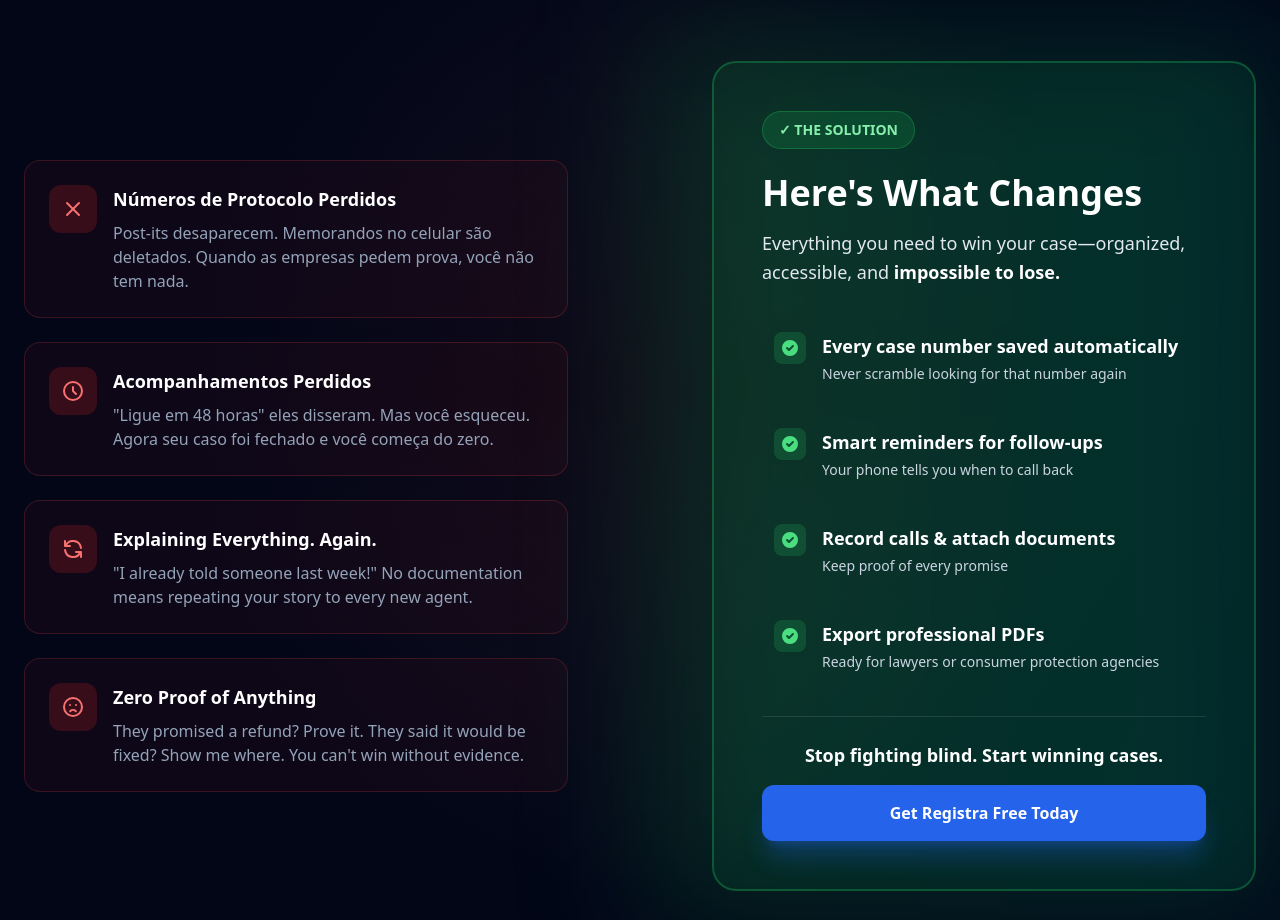
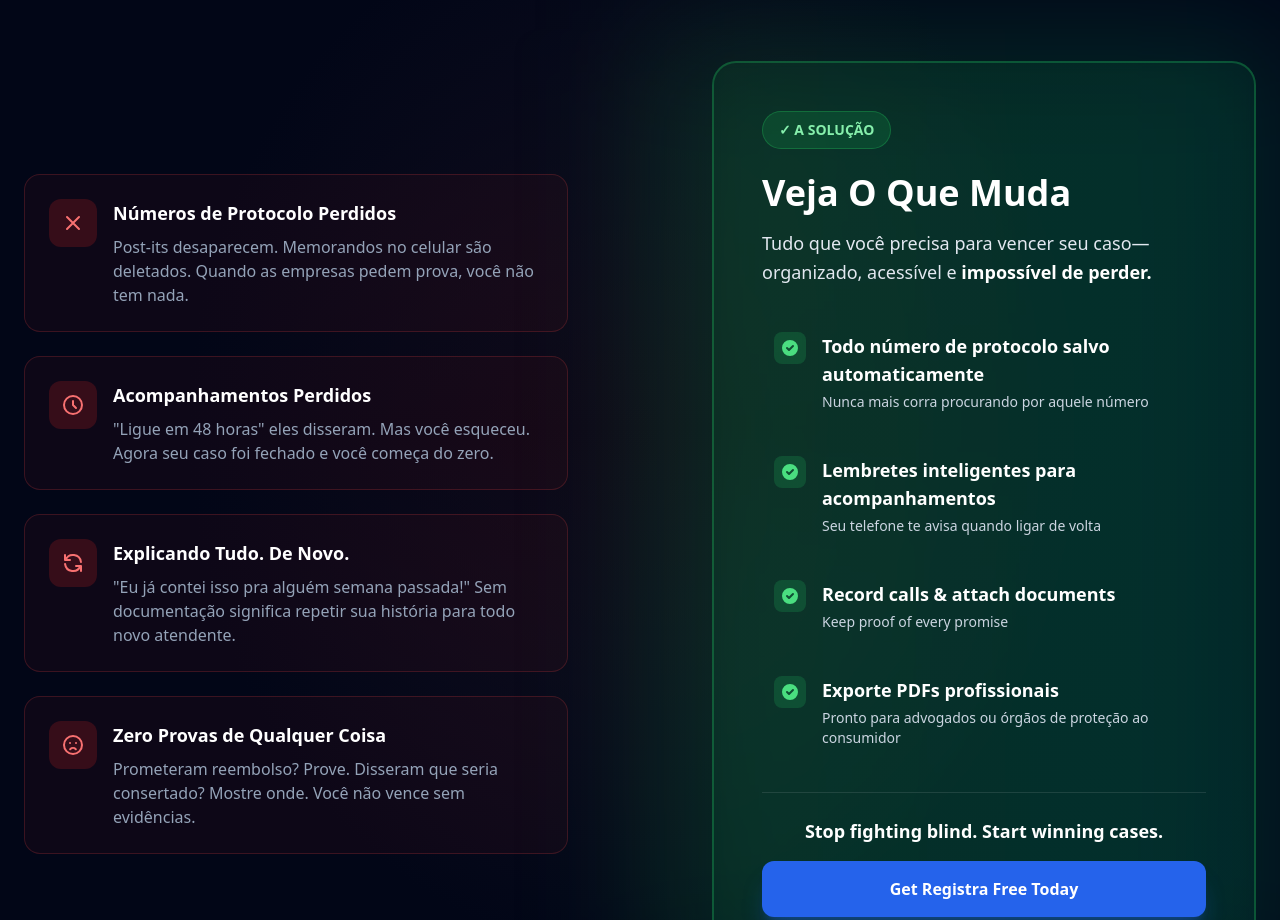
Before and after one commit to allancoel/RegistraLanding, a website: page index-pt.html in a window 1280 px wide. Shown: the part 1205-2125 px from the top of the page. Drawn offline with nearby package versions, Linux system fonts and the light colour scheme.

Commit message:
Complete Portuguese translation - fixed all remaining English texts in problem/solution and features sections

```diff
--- a/index-pt.html
+++ b/index-pt.html
@@ -298,7 +298,7 @@
 
           <a href="https://apps.apple.com/br/app/registra-app/id6747366907" class="hidden sm:inline-flex items-center gap-2 px-6 py-3 rounded-lg bg-white text-slate-900 text-sm font-medium hover:bg-gray-100 transition-colors" aria-label="Download Registra on the App Store">
             <img src="assets/images/apple-logo.svg" alt="" class="w-4 h-4" aria-hidden="true">
-            Download on the App Store
+            Baixar na App Store
           </a>
         </div>
       </div>
@@ -449,8 +449,8 @@
                 </svg>
               </div>
               <div>
-                <h3 class="text-lg font-semibold text-white mb-2">Explaining Everything. Again.</h3>
-                <p class="text-slate-400">"I already told someone last week!" No documentation means repeating your story to every new agent.</p>
+                <h3 class="text-lg font-semibold text-white mb-2">Explicando Tudo. De Novo.</h3>
+                <p class="text-slate-400">"Eu já contei isso pra alguém semana passada!" Sem documentação significa repetir sua história para todo novo atendente.</p>
               </div>
             </div>
           </div>
@@ -463,8 +463,8 @@
                 </svg>
               </div>
               <div>
-                <h3 class="text-lg font-semibold text-white mb-2">Zero Proof of Anything</h3>
-                <p class="text-slate-400">They promised a refund? Prove it. They said it would be fixed? Show me where. You can't win without evidence.</p>
+                <h3 class="text-lg font-semibold text-white mb-2">Zero Provas de Qualquer Coisa</h3>
+                <p class="text-slate-400">Prometeram reembolso? Prove. Disseram que seria consertado? Mostre onde. Você não vence sem evidências.</p>
               </div>
             </div>
           </div>
@@ -475,11 +475,11 @@
           <div class="relative p-8 md:p-12 rounded-3xl bg-gradient-to-br from-green-600/10 to-emerald-600/10 border-2 border-green-500/30 backdrop-blur-sm">
             <div class="mb-8">
               <span class="inline-block px-4 py-2 bg-green-600/20 text-green-300 rounded-full text-sm font-bold mb-6 border border-green-500/30">
-                ✓ THE SOLUTION
+                ✓ A SOLUÇÃO
               </span>
-              <h3 class="text-3xl md:text-4xl font-bold text-white mb-4 leading-tight">Here's What Changes</h3>
+              <h3 class="text-3xl md:text-4xl font-bold text-white mb-4 leading-tight">Veja O Que Muda</h3>
               <p class="text-lg text-slate-200 leading-relaxed">
-                Everything you need to win your case—organized, accessible, and <strong class="text-white">impossible to lose.</strong>
+                Tudo que você precisa para vencer seu caso—organizado, acessível e <strong class="text-white">impossível de perder.</strong>
               </p>
             </div>
 
@@ -491,8 +491,8 @@
                   </svg>
                 </div>
                 <div>
-                  <p class="text-white font-bold text-lg mb-1">Every case number saved automatically</p>
-                  <p class="text-sm text-slate-300">Never scramble looking for that number again</p>
+                  <p class="text-white font-bold text-lg mb-1">Todo número de protocolo salvo automaticamente</p>
+                  <p class="text-sm text-slate-300">Nunca mais corra procurando por aquele número</p>
                 </div>
               </div>
 
@@ -503,8 +503,8 @@
                   </svg>
                 </div>
                 <div>
-                  <p class="text-white font-bold text-lg mb-1">Smart reminders for follow-ups</p>
-                  <p class="text-sm text-slate-300">Your phone tells you when to call back</p>
+                  <p class="text-white font-bold text-lg mb-1">Lembretes inteligentes para acompanhamentos</p>
+                  <p class="text-sm text-slate-300">Seu telefone te avisa quando ligar de volta</p>
                 </div>
               </div>
 
@@ -527,8 +527,8 @@
                   </svg>
                 </div>
                 <div>
-                  <p class="text-white font-bold text-lg mb-1">Export professional PDFs</p>
-                  <p class="text-sm text-slate-300">Ready for lawyers or consumer protection agencies</p>
+                  <p class="text-white font-bold text-lg mb-1">Exporte PDFs profissionais</p>
+                  <p class="text-sm text-slate-300">Pronto para advogados ou órgãos de proteção ao consumidor</p>
                 </div>
               </div>
             </div>
```
